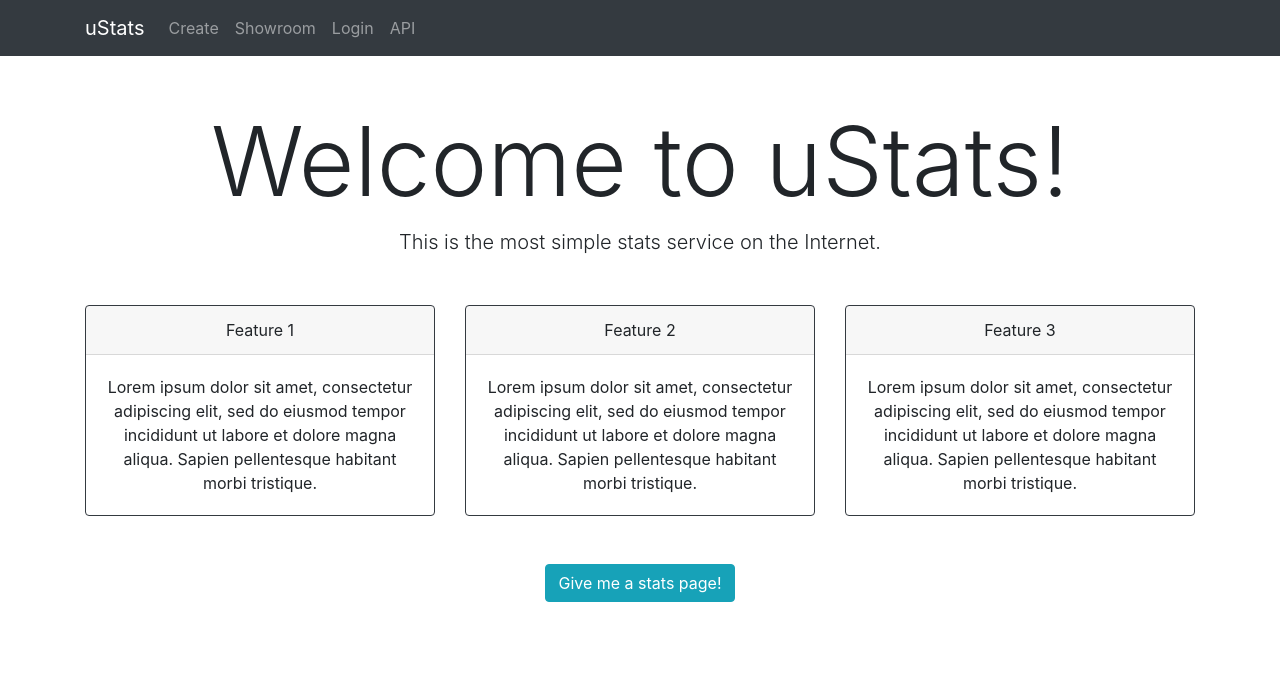
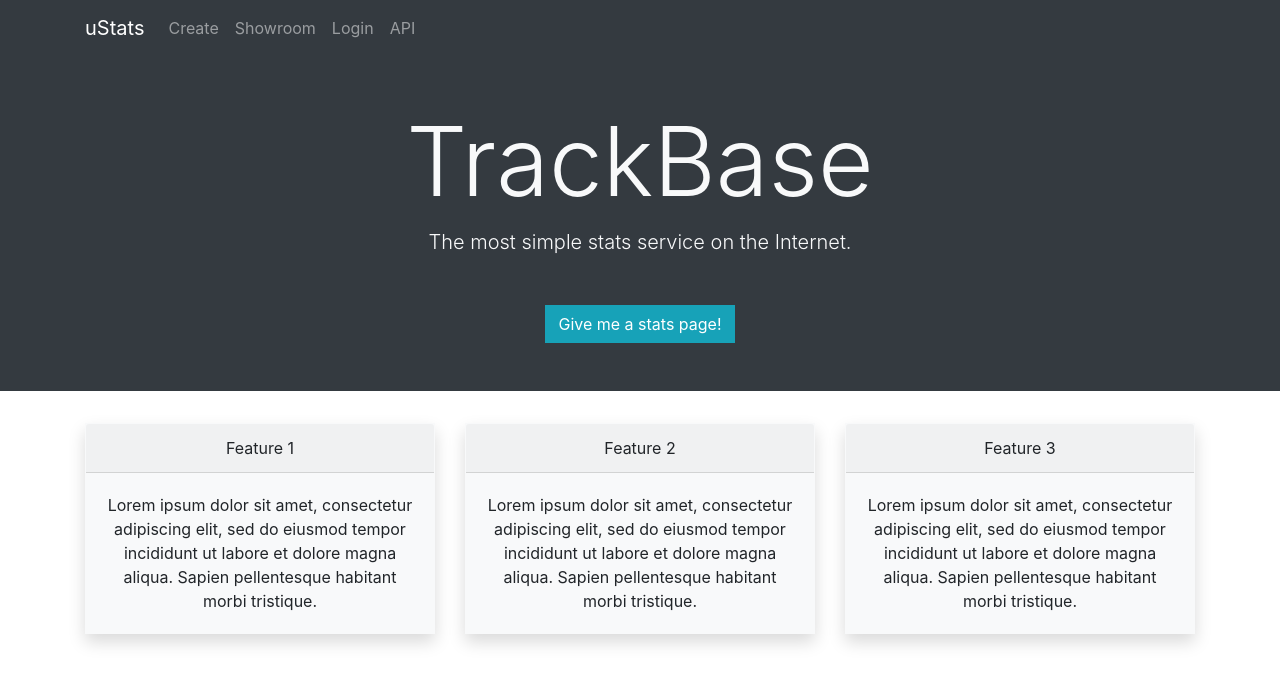
Before and after one commit to michelneeser/trackbase, a React (Create React App) app in the folder client/: page / in a window 1280 px wide. Shown: the top 684 px of the page. Built offline with nearby package versions, Linux system fonts and the light colour scheme.

Commit message:
styling / rename a stat

```diff
--- a/client/src/App.js
+++ b/client/src/App.js
@@ -1,7 +1,10 @@
 import React from 'react';
 import { BrowserRouter as Router, Route } from 'react-router-dom';
 
+import './App.css';
+
 import Navigation from './components/Navigation';
+import Header from './components/Header';
 import Welcome from './components/Welcome';
 import Stat from './components/Stat';
 import Showroom from './components/Showroom';
@@ -14,6 +17,10 @@ class App extends React.Component {
       <Router>
         <div className="app">
           <Route component={Navigation} />
+          <Route
+            exact
+            path="/"
+            component={Header} />
           <Container>
             <Route
               exact
--- /dev/null
+++ b/client/src/components/Header.js
@@ -0,0 +1,23 @@
+import React from 'react';
+
+import createNewStatAndRedirect from '../utils/history';
+
+import { Button } from 'reactstrap';
+
+class Header extends React.Component {
+  render() {
+    return (
+      <div className="bg-dark py-5">
+        <div>
+          <h1 className="display-1 text-center text-light">TrackBase</h1>
+          <p className="lead text-center text-light">The most simple stats service on the Internet.</p>
+        </div>
+        <div className="text-center mt-5">
+          <Button className="rounded-0" color="info" onClick={createNewStatAndRedirect.bind(this)}>Give me a stats page!</Button>
+        </div>
+      </div>
+    )
+  }
+}
+
+export default Header;
--- a/client/src/components/Stat.js
+++ b/client/src/components/Stat.js
@@ -10,7 +10,13 @@ import {
   Alert,
   Badge,
   Row,
-  Col
+  Col,
+  Form,
+  Input,
+  Modal,
+  ModalHeader,
+  ModalBody,
+  ModalFooter
 } from 'reactstrap';
 
 class Stat extends React.Component {
@@ -19,7 +25,9 @@ class Stat extends React.Component {
     this.state = {
       stat: {},
       update: false,
-      alertText: ''
+      alertText: '',
+      nameModal: false,
+      nameModalValue: ''
     }
   }
 
@@ -37,14 +45,15 @@ class Stat extends React.Component {
     const statId = this.props.match.params.statId;
     axios.get(`/api/stats/${statId}`)
       .then(res => {
-        const data = res.data;
+        const stat = res.data;
+        stat.name = (!stat.name ? stat.statId : stat.name);
         const updatedState = {
-          stat: res.data,
+          stat,
           update: false
         };
         if (!initialLoading) {
-          const diff = (data.values.length - this.state.stat.values.length);
-          updatedState.alertText = (diff > 0) ? `${diff} new record${diff > 1 ? 's' : ''} added` : 'No updates available';
+          const diff = (stat.values.length - this.state.stat.values.length);
+          updatedState.alertText = (diff > 0) ? `${diff} new value${diff > 1 ? 's' : ''} added` : 'No updates available';
         }
         this.setState(updatedState);
       })
@@ -61,6 +70,21 @@ class Stat extends React.Component {
 
   dismissAlert = () => {
     this.setState({ alertText: '' })
+  }
+
+  toggleNameModal = () => {
+    this.setState(state => ({ nameModal: !state.nameModal }));
+  }
+
+  handleNameModalValueChange = (event) => {
+    this.setState({ nameModalValue: event.target.value });
+  }
+
+  saveName = (event) => {
+    const stat = this.state.stat;
+    stat.name = this.state.nameModalValue;
+    this.setState({ stat });
+    event.preventDefault();
   }
 
   render() {
@@ -94,11 +118,12 @@ class Stat extends React.Component {
         <Alert color="warning" isOpen={this.state.alertText !== ''} toggle={this.dismissAlert} fade={false}>
           {this.state.alertText}
         </Alert>
-        <Alert color="info" className="shadow p-3 mb-4 rounded">
+        <Alert color="secondary" className="shadow p-3 mb-4 rounded-0 border-0" fade={false}>
           <h4 className="alert-heading">General Info</h4>
           <div className="mt-2">
             <strong>Name: </strong>
-            <span>{this.state.stat.statId}</span>
+            <span>{this.state.stat.name}</span>
+            <Badge color="secondary" className="ml-2" onClick={this.toggleNameModal}>edit</Badge>
           </div>
           <div className="mt-2">
             <strong>URL: </strong>
@@ -112,16 +137,30 @@ class Stat extends React.Component {
         </Alert>
         <Row>
           <Col>
-            <Button color="dark" block outline onClick={this.update}>Update</Button>
+            <Button className="rounded-0" color="dark" block outline onClick={this.update}>Update</Button>
           </Col>
           <Col>
-            <Button color="danger" block outline>Delete</Button>
+            <Button className="rounded-0" color="danger" block outline>Delete</Button>
           </Col>
         </Row>
         <hr className="mt-5 mb-5" />
         <h4 className="alert-heading mb-4">Values</h4>
         {values}
-      </div >
+
+        <Modal isOpen={this.state.nameModal} toggle={this.toggleNameModal}>
+          <ModalHeader toggle={this.toggleNameModal}>Name your stat</ModalHeader>
+          <ModalBody>
+            <Form onSubmit={this.state.saveName}>
+              <Input type="text" name="name" className="rounded-0" placeholder="Name" aria-describedby="nameHelp"
+                value={this.state.nameModalValue} onChange={this.handleNameModalValueChange} />
+              <small id="nameHelp" className="form-text text-muted">Give your stat a cool name to identify it in the future :-)</small>
+              <ModalFooter className="mt-3">
+                <Button className="rounded-0" color="dark" onClick={this.toggleNameModal}>Save</Button>
+              </ModalFooter>
+            </Form>
+          </ModalBody>
+        </Modal>
+      </div>
     );
   }
 }
--- a/client/src/components/Welcome.js
+++ b/client/src/components/Welcome.js
@@ -1,9 +1,6 @@
 import React from 'react';
 
-import createNewStatAndRedirect from '../utils/history';
-
 import {
-  Button,
   Row,
   Col,
   Card,
@@ -16,15 +13,9 @@ class Welcome extends React.Component {
   render() {
     return (
       <div>
-        <Row className="mt-5">
-          <Col>
-            <h1 className="display-1 text-center">Welcome to uStats!</h1>
-            <p className="lead text-center">This is the most simple stats service on the Internet.</p>
-          </Col>
-        </Row>
         <Row className="mt-3">
           <Col md="4" className="mt-3 text-center">
-            <Card className="border-dark">
+            <Card className="bg-light border-light rounded-0 shadow">
               <CardHeader>Feature 1</CardHeader>
               <CardBody>
                 <CardText>Lorem ipsum dolor sit amet, consectetur adipiscing elit, sed do eiusmod tempor incididunt ut labore et dolore magna aliqua. Sapien pellentesque habitant morbi tristique.</CardText>
@@ -32,7 +23,7 @@ class Welcome extends React.Component {
             </Card>
           </Col>
           <Col md="4" className="mt-3 text-center">
-            <Card className="border-dark">
+            <Card className="bg-light border-light rounded-0 shadow">
               <CardHeader>Feature 2</CardHeader>
               <CardBody>
                 <CardText>Lorem ipsum dolor sit amet, consectetur adipiscing elit, sed do eiusmod tempor incididunt ut labore et dolore magna aliqua. Sapien pellentesque habitant morbi tristique.</CardText>
@@ -40,17 +31,12 @@ class Welcome extends React.Component {
             </Card>
           </Col>
           <Col md="4" className="mt-3 text-center">
-            <Card className="border-dark">
+            <Card className="bg-light border-light rounded-0 shadow">
               <CardHeader>Feature 3</CardHeader>
               <CardBody>
                 <CardText>Lorem ipsum dolor sit amet, consectetur adipiscing elit, sed do eiusmod tempor incididunt ut labore et dolore magna aliqua. Sapien pellentesque habitant morbi tristique.</CardText>
               </CardBody>
             </Card>
-          </Col>
-        </Row>
-        <Row className="mt-5">
-          <Col className="text-center">
-            <Button color="info" onClick={createNewStatAndRedirect.bind(this)}>Give me a stats page!</Button>
           </Col>
         </Row>
       </div>
```
Also changed, not shown: client/src/App.css (added), 1 other file (tests, documents, lock files or other folders).
